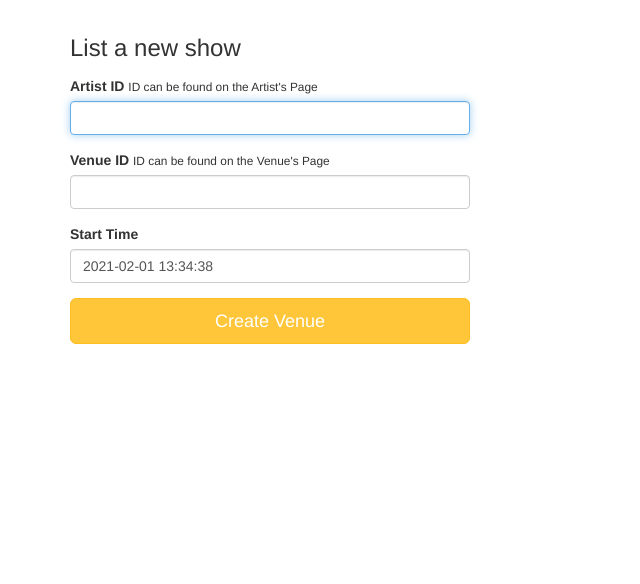
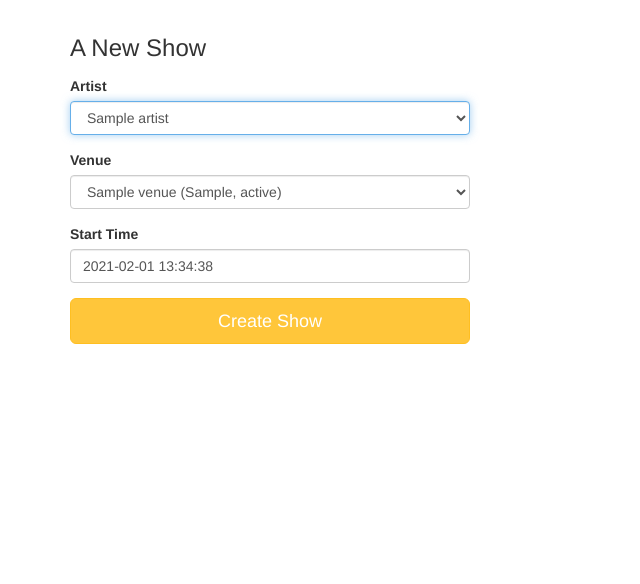
Before and after one commit to MohamedEl-Khouly/Fyyur, a Flask app: page /shows/create in a window 1280 px wide. Shown: the part 60-644 px from the top of the page, without its empty margins (0-640 px from the left). Run offline with Flask 2, Linux system fonts and the light colour scheme; tables that the repository leaves empty hold one stand-in row (values such as "Sample post"); some libraries are stand-ins or nearby versions.

Commit message:
finished shows form

```diff
--- a/app.py
+++ b/app.py
@@ -297,8 +297,9 @@ def shows():
 
 @app.route('/shows/create')
 def create_shows():
-  # renders form. do not touch.
   form = ShowForm()
+  form.artist_id.choices = [(artist.id,artist.name) for artist in Artist.query]
+  form.venue_id.choices = [(venue.id, venue.name + f' ({venue.city}, {venue.state})') for venue in Venue.query]
   return render_template('forms/new_show.html', form=form)
 
 @app.route('/shows/create', methods=['POST'])
--- a/forms.py
+++ b/forms.py
@@ -4,11 +4,15 @@ from wtforms import StringField, SelectField, SelectMultipleField, DateTimeField
 from wtforms.validators import DataRequired, AnyOf, URL
 
 class ShowForm(Form):
-    artist_id = StringField(
-        'artist_id'
+    artist_id = SelectField(
+        'artist_id',
+        validators=[DataRequired()],
+        coerce= int
     )
-    venue_id = StringField(
-        'venue_id'
+    venue_id = SelectField(
+        'venue_id',
+        validators=[DataRequired()],
+        coerce= int
     )
     start_time = DateTimeField(
         'start_time',
--- a/templates/forms/new_show.html
+++ b/templates/forms/new_show.html
@@ -3,22 +3,20 @@
 {% block content %}
   <div class="form-wrapper">
     <form method="post" class="form">
-      <h3 class="form-heading">List a new show</h3>
+      <h3 class="form-heading">A New Show</h3>
       <div class="form-group">
-        <label for="artist_id">Artist ID</label>
-        <small>ID can be found on the Artist's Page</small>
+        <label for="artist_id">Artist</label>
         {{ form.artist_id(class_ = 'form-control', autofocus = true) }}
       </div>
       <div class="form-group">
-        <label for="venue_id">Venue ID</label>
-        <small>ID can be found on the Venue's Page</small>
+        <label for="venue_id">Venue</label>
         {{ form.venue_id(class_ = 'form-control', autofocus = true) }}
       </div>
       <div class="form-group">
           <label for="start_time">Start Time</label>
           {{ form.start_time(class_ = 'form-control', placeholder='YYYY-MM-DD HH:MM', autofocus = true) }}
         </div>
-      <input type="submit" value="Create Venue" class="btn btn-primary btn-lg btn-block">
+      <input type="submit" value="Create Show" class="btn btn-primary btn-lg btn-block">
     </form>
   </div>
 {% endblock %}
```
